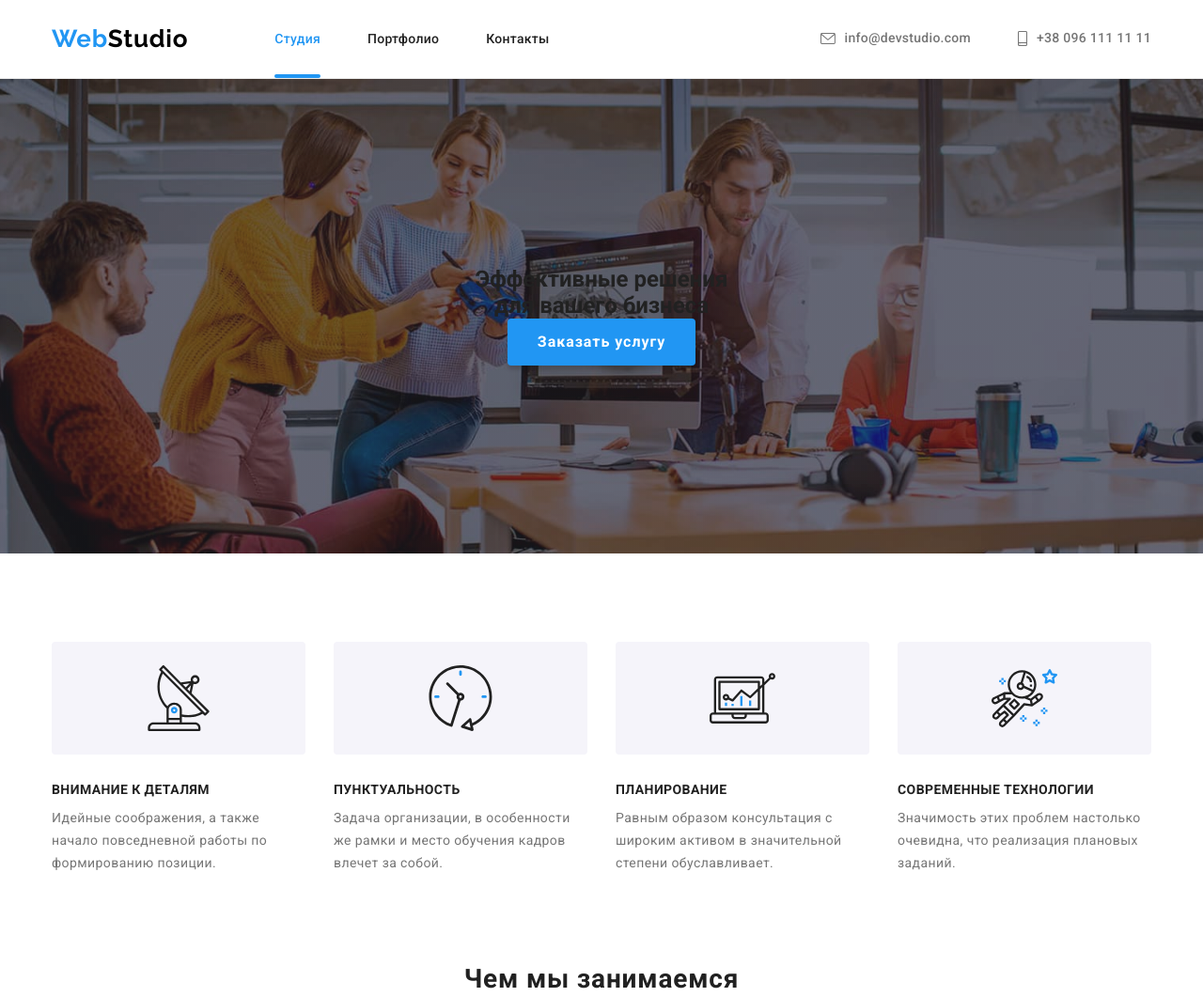
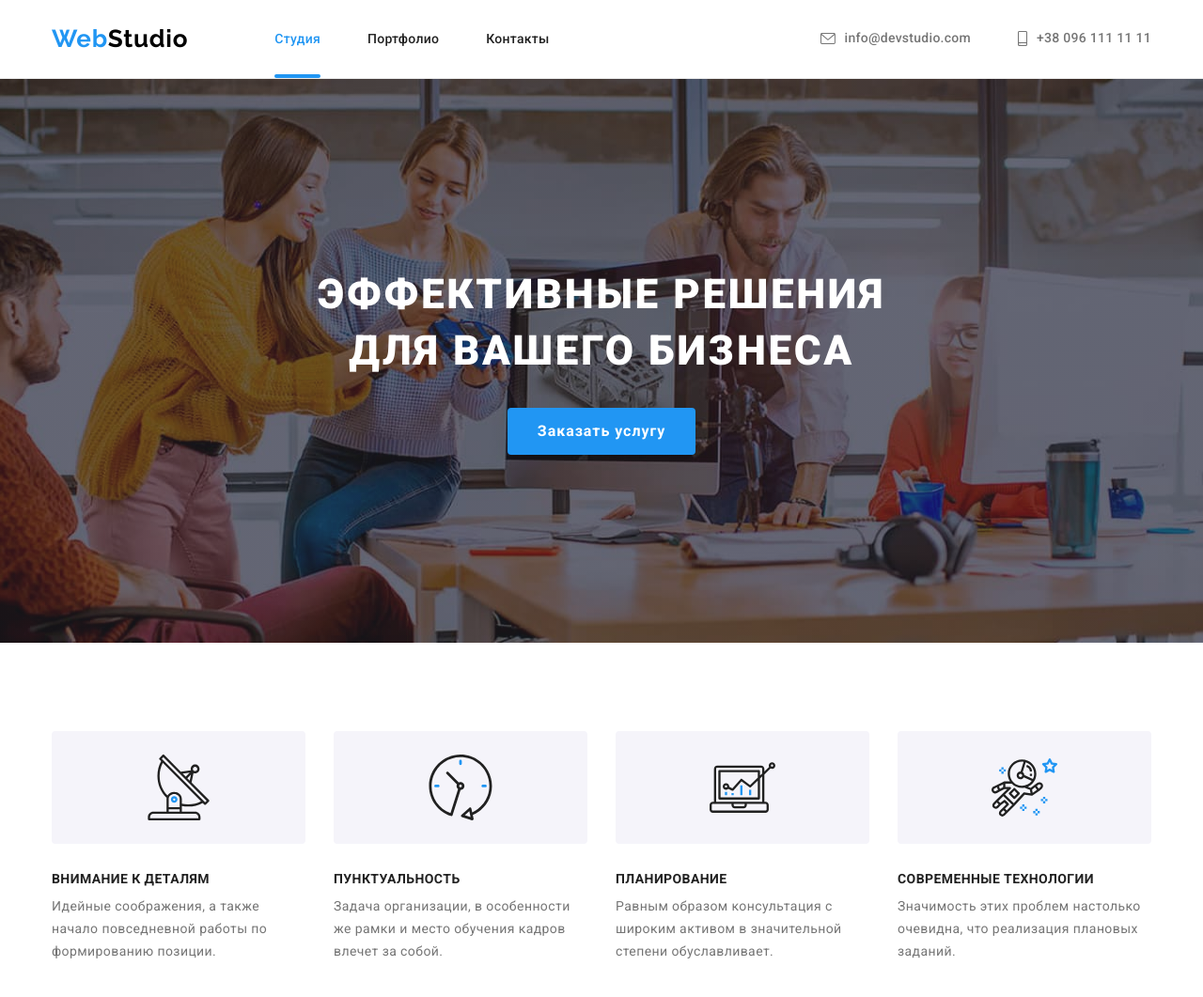
Before and after one commit to nastia-h8/goit-markup-hw-08, a plain HTML site: page index.html in a window 1280 px wide. Shown: the top 1061 px of the page at 94% size. Drawn offline with nearby package versions, Linux system fonts and the light colour scheme.

Commit message:
initial code returned

```diff
--- a/sass/layout/_hero.scss
+++ b/sass/layout/_hero.scss
@@ -1,82 +1,68 @@
 .hero {
-    max-width: 1600px;
-    margin-left: auto;
-    margin-right: auto;
-    padding-top: 200px;
-    padding-bottom: 200px;
-    text-align: center;
-    background-image: linear-gradient(rgba(47, 48, 58, 0.4), rgba(47, 48, 58, 0.4)),
-        url(../images/hero-bcg-desktop.jpg);
-    background-size: cover;
-    background-position: center;
-    background-color: var(--secondary-background-color);
-}
+        padding-top: 118px;
+        padding-bottom: 118px;
+        text-align: center;
+        background-size: cover;
+        background-position: center;
+        background-color: var(--secondary-background-color);
+        margin-left: auto;
+        margin-right: auto;
 
-// .hero {
-//         padding-top: 118px;
-//         padding-bottom: 118px;
-//         text-align: center;
-//         background-size: cover;
-//         background-position: center;
-//         background-color: var(--secondary-background-color);
-//         margin-left: auto;
-//         margin-right: auto;
+        background-image: linear-gradient(rgba(47, 48, 58, 0.4), rgba(47, 48, 58, 0.4)),
+        url('../images/hero-bcg/hero-bcg-mobile.jpg');
 
-//         background-image: linear-gradient(rgba(47, 48, 58, 0.4), rgba(47, 48, 58, 0.4)),
-//         url('../images/hero-bcg/hero-bcg-mobile.jpg');
+        @media (min-device-pixel-ratio: 2),
+        (min-resolution: 192dpi),
+        (min-resolution: 2dppx) {
+            background-image: linear-gradient(rgba(47, 48, 58, 0.4), rgba(47, 48, 58, 0.4)), url('../images/hero-bcg/hero-bcg-mobile@2x.jpg');
+        }
+    }
 
-//         @media (min-device-pixel-ratio: 2),
-//         (min-resolution: 192dpi),
-//         (min-resolution: 2dppx) {
-//             background-image: linear-gradient(rgba(47, 48, 58, 0.4), rgba(47, 48, 58, 0.4)), url('../images/hero-bcg/hero-bcg-mobile@2x.jpg');
-//         }
-//     }
+    @media screen and (min-width: 480px) {
+        .hero{
+            background-image: linear-gradient(rgba(47, 48, 58, 0.4), rgba(47, 48, 58, 0.4)),
+            url('../images/hero-bcg/hero-bcg-tablet.jpg');
 
-//     @media screen and (min-width: 480px) {
-//         .hero{
-//             background-image: linear-gradient(rgba(47, 48, 58, 0.4), rgba(47, 48, 58, 0.4)),
-//             url('../images/hero-bcg/hero-bcg-tablet.jpg');
-
-//             @media (min-device-pixel-ratio: 2),
-//             (min-resolution: 192dpi),
-//             (min-resolution: 2dppx) {
-//                 background-image: linear-gradient(rgba(47, 48, 58, 0.4), rgba(47, 48, 58, 0.4)), url('../images/hero-bcg/hero-bcg-tablet@2x.jpg');
-//             }
-//         }
-//     }
+            @media (min-device-pixel-ratio: 2),
+            (min-resolution: 192dpi),
+            (min-resolution: 2dppx) {
+                background-image: linear-gradient(rgba(47, 48, 58, 0.4), rgba(47, 48, 58, 0.4)), url('../images/hero-bcg/hero-bcg-tablet@2x.jpg');
+            }
+        }
+    }
 
 
-//     @media screen and (min-width:1200px){
-//         .hero {
-//             max-width: 1600px;
-//             padding-top: 200px;
-//             padding-bottom: 200px;
-//                 background-image: linear-gradient(rgba(47, 48, 58, 0.4), rgba(47, 48, 58, 0.4)),
-//                 url('../images/hero-bcg/hero-bcg-desktop.jpg');
+    @media screen and (min-width:1200px){
+        .hero {
+            max-width: 1600px;
+            padding-top: 200px;
+            padding-bottom: 200px;
+                background-image: linear-gradient(rgba(47, 48, 58, 0.4), rgba(47, 48, 58, 0.4)),
+                url('../images/hero-bcg/hero-bcg-desktop.jpg');
 
-//             @media (min-device-pixel-ratio: 2),
-//             (min-resolution: 192dpi),
-//             (min-resolution: 2dppx) {
-//                 background-image: linear-gradient(rgba(47, 48, 58, 0.4), rgba(47, 48, 58, 0.4)), url('../images/hero-bcg/hero-bcg-desktop@2x.jpg');
-//             }
-//         }
-//     }
+            @media (min-device-pixel-ratio: 2),
+            (min-resolution: 192dpi),
+            (min-resolution: 2dppx) {
+                background-image: linear-gradient(rgba(47, 48, 58, 0.4), rgba(47, 48, 58, 0.4)), url('../images/hero-bcg/hero-bcg-desktop@2x.jpg');
+            }
+        }
+    }
 
 
-// .hero__title {
-//         margin-bottom: 30px;
-//         font-weight: 900;
-//         font-size: 26px;
-//         line-height: 1.62;
-//         letter-spacing: 0.06em;
-//         text-transform: uppercase;
-//         color: var(--tertiary-text-color);
+.hero__title {
+        margin-bottom: 30px;
+        font-weight: 900;
+        font-size: 26px;
+        line-height: 1.62;
+        letter-spacing: 0.06em;
+        text-transform: uppercase;
+        color: var(--tertiary-text-color);
 
-//         @media screen and (min-width:1200px) {
-//             font-size: 44px;
-//             line-height: 1.36;
-//         }
-//     }
+        @media screen and (min-width:1200px) {
+            font-size: 44px;
+            line-height: 1.36;
+        }
+    }
 
 
 
```
Also changed, not shown: css/main.css, css/main.min.css, 2 other files.
